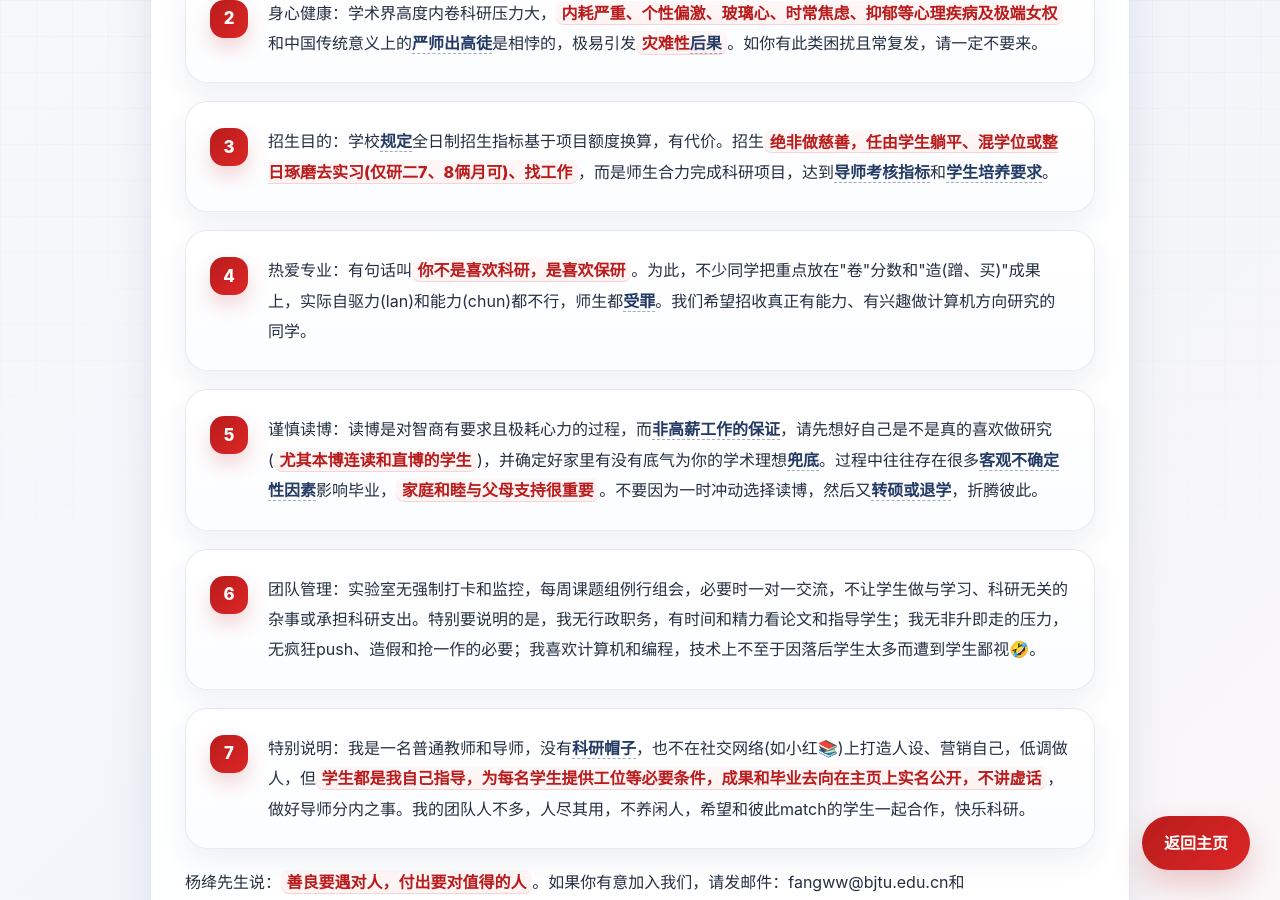
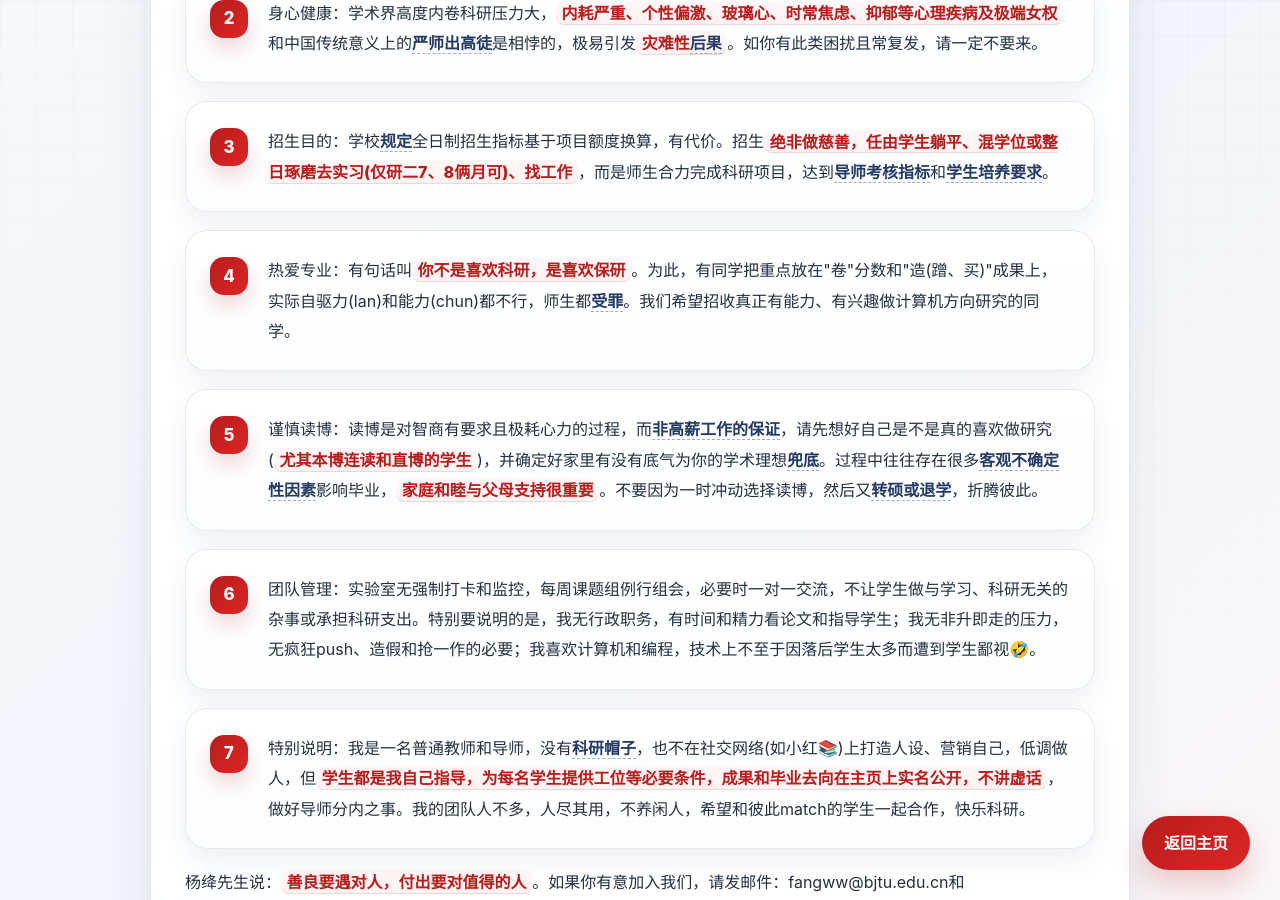
Before and after one commit to fangvv/Homepage, a Jekyll site: the page faq2.html, which Jekyll copies as it is, in a window 1280 px wide and 900 px high, scrolled down 572 px. Built offline with Jekyll 4.4.1, drawn with Linux system fonts in a browser that asks for light colours; comment, search, counter and statistics services are not loaded.

Commit message:
update faq2

```diff
--- a/faq2.html
+++ b/faq2.html
@@ -43,7 +43,7 @@
                 <li>诚信靠谱：根据经验，<strong>推免本科生、博士申请考核生极易出<a href="https://www.zhihu.com/question/487277766" target="_blank" rel="noopener noreferrer">海王</a></strong>。不是真心想来的同学<strong>请别联系</strong>，浪费我时间和名额。如果你水平很高，估计在我们这里做科研也收获不到什么，那你开始就应去找你认为水平更高的导师。</li>
                 <li>身心健康：学术界高度内卷科研压力大，<strong>内耗严重、个性偏激、玻璃心、时常焦虑、抑郁等心理疾病及极端女权</strong>和中国传统意义上的<a href="https://www.zhihu.com/question/596191290" target="_blank" rel="noopener noreferrer">严师出高徒</a>是相悖的，极易引发<strong>灾难性<a href="https://www.sciscanpub.com/uploads/2025/04/16/0e6be8681630d9e1939409ade49b73b6.pdf" target="_blank" rel="noopener noreferrer">后果</a></strong>。如你有此类困扰且常复发，请一定不要来。</li>
                 <li>招生目的：学校<a href="https://www.bjtu.edu.cn/xxxtrmzn/162744.htm" target="_blank" rel="noopener noreferrer">规定</a>全日制招生指标基于项目额度换算，有代价。招生<strong>绝非做慈善，任由学生躺平、混学位或整日琢磨去实习(仅研二7、8俩月可)、找工作</strong>，而是师生合力完成科研项目，达到<a href="https://www.zhihu.com/question/1993742963784848897/answer/1993748322066920997" target="_blank" rel="noopener noreferrer">导师考核指标</a>和<a href="https://www.bjtu.edu.cn/xxgkw/xxgk_xxgkml/xwxk/syxwjbyq/6a881d506ec04ccabcc0dadb3a468943.htm" target="_blank" rel="noopener noreferrer">学生培养要求</a>。</li>
-                <li>热爱专业：有句话叫<strong>你不是喜欢科研，是喜欢保研</strong>。为此，不少同学把重点放在"卷"分数和"造(蹭、买)"成果上，实际自驱力(lan)和能力(chun)都不行，师生都<a href="https://www.zhihu.com/question/429059603" target="_blank" rel="noopener noreferrer">受罪</a>。我们希望招收真正有能力、有兴趣做计算机方向研究的同学。</li>
+                <li>热爱专业：有句话叫<strong>你不是喜欢科研，是喜欢保研</strong>。为此，有同学把重点放在"卷"分数和"造(蹭、买)"成果上，实际自驱力(lan)和能力(chun)都不行，师生都<a href="https://www.zhihu.com/question/429059603" target="_blank" rel="noopener noreferrer">受罪</a>。我们希望招收真正有能力、有兴趣做计算机方向研究的同学。</li>
                 <li>谨慎读博：读博是对智商有要求且极耗心力的过程，而<a href="https://www.zhihu.com/question/663192558" target="_blank" rel="noopener noreferrer">非高薪工作的保证</a>，请先想好自己是不是真的喜欢做研究(<strong>尤其本博连读和直博的学生</strong>)，并确定好家里有没有底气为你的学术理想<a href="https://zhuanlan.zhihu.com/p/564683753" target="_blank" rel="noopener noreferrer">兜底</a>。过程中往往存在很多<a href="https://www.zhihu.com/question/59323074" target="_blank" rel="noopener noreferrer">客观不确定性因素</a>影响毕业，<strong>家庭和睦与父母支持很重要</strong>。不要因为一时冲动选择读博，然后又<a href="https://www.zhihu.com/question/1908850827797463958" target="_blank" rel="noopener noreferrer">转硕或退学</a>，折腾彼此。</li>
                 <li>团队管理：实验室无强制打卡和监控，每周课题组例行组会，必要时一对一交流，不让学生做与学习、科研无关的杂事或承担科研支出。特别要说明的是，我无行政职务，有时间和精力看论文和指导学生；我无非升即走的压力，无疯狂push、造假和抢一作的必要；我喜欢计算机和编程，技术上不至于因落后学生太多而遭到学生鄙视🤣。</li>
                 <li>特别说明：我是一名普通教师和导师，没有<a href="https://www.zhihu.com/question/305278806/answer/3124779165" target="_blank" rel="noopener noreferrer">科研帽子</a>，也不在社交网络(如小红📚)上打造人设、营销自己，低调做人，但<strong>学生都是我自己指导，为每名学生提供工位等必要条件，成果和毕业去向在主页上实名公开，不讲虚话</strong>，做好导师分内之事。我的团队人不多，人尽其用，不养闲人，希望和彼此match的学生一起合作，快乐科研。</li>
```
